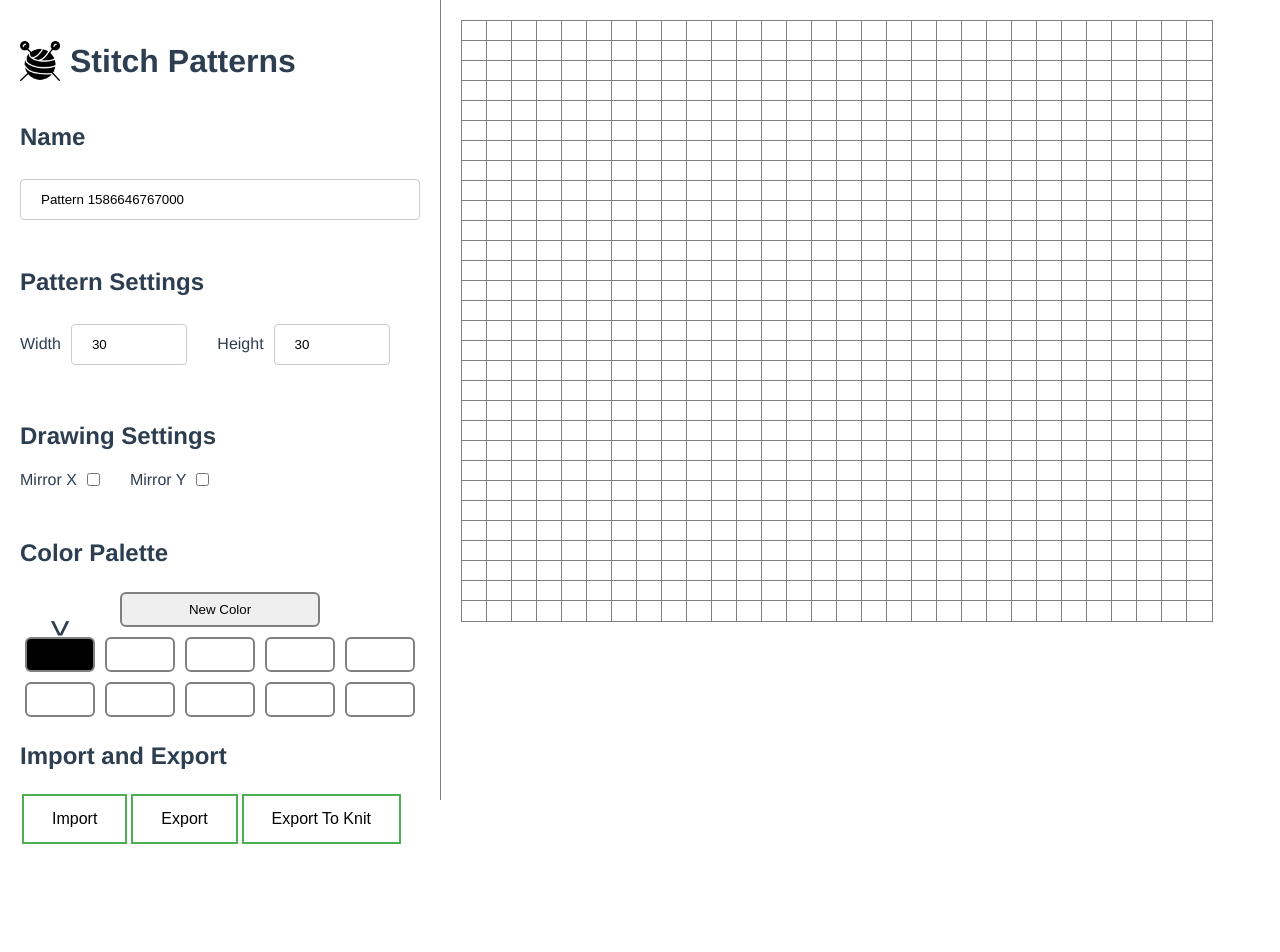
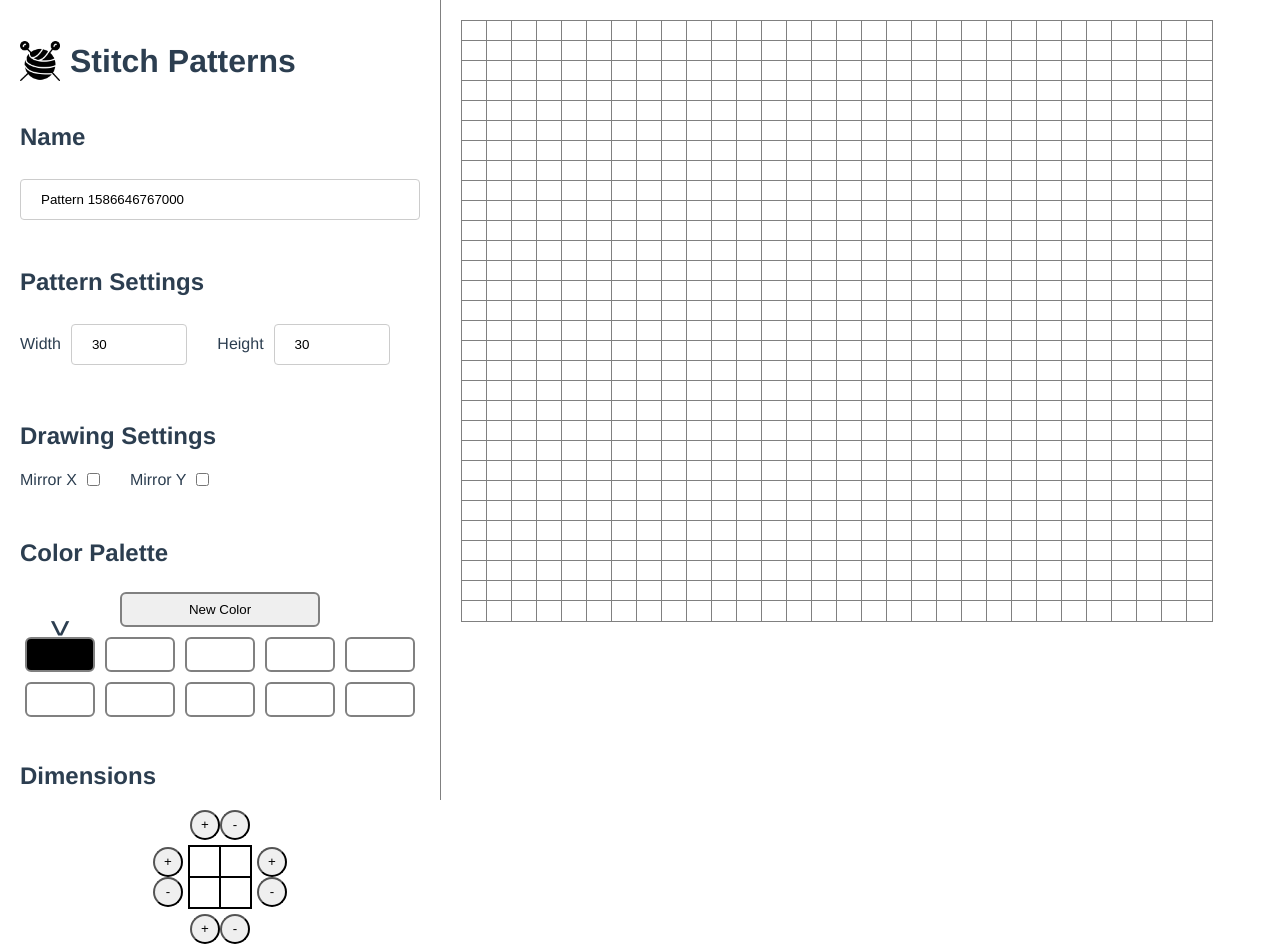
Before and after one commit to QuantumWarp/stitch-patterns, a Vue app: page / in a window 1280 px wide. Shown: the top 952 px of the page. Before the commit the page ends 848 px from the top, so only its background shows below. Built offline with nearby package versions, Linux system fonts and the light colour scheme.

Commit message:
Row addition and removal

```diff
--- a/src/components/GridControls.vue
+++ b/src/components/GridControls.vue
@@ -31,8 +31,12 @@
 
     <div class="controls">
       <h2>Color Palette</h2>
+      <ColorPalette />
+    </div>
 
-      <ColorPalette />
+    <div class="controls">
+      <h2>Dimensions</h2>
+      <RowColumnAdjuster />
     </div>
 
     <div>
@@ -51,11 +55,13 @@
 <script>
 import { mapActions, mapGetters } from 'vuex';
 import ColorPalette from '../controls/ColorPalette.vue';
+import RowColumnAdjuster from '../controls/RowColumnAdjuster.vue';
 import FileHelper from '../file-helper';
 
 export default {
   components: {
     ColorPalette,
+    RowColumnAdjuster,
   },
   data: () => ({
     name: `Pattern ${Date.now()}`,
--- a/src/components/GridPattern.vue
+++ b/src/components/GridPattern.vue
@@ -1,13 +1,18 @@
 <template>
   <div class="grid-pattern">
+    <div
+      class="render-area"
+      :style="gridStyle"
+    >
       <div
         v-for="point in pattern"
         :key="`${point.x}-${point.y}`"
         class="grid-square"
-      :style="getStyle(point)"
+        :style="getPointStyle(point)"
         @mousedown="colorPoint($event, point)"
         @mouseover="colorPoint($event, point)"
       />
+    </div>
   </div>
 </template>
 
@@ -22,12 +27,19 @@ export default {
   computed: {
     ...mapGetters([
       'pattern',
+      'bounds',
       'dimensions',
       'drawingSettings',
     ]),
+    gridStyle() {
+      return {
+        top: `${this.squareDimensions.height * -this.bounds.yMin}px`,
+        left: `${this.squareDimensions.width * -this.bounds.xMin}px`,
+      };
+    },
   },
   methods: {
-    getStyle(point) {
+    getPointStyle(point) {
       return {
         backgroundColor: point.color,
         top: `${this.squareDimensions.height * point.y}px`,
@@ -68,6 +80,9 @@ export default {
 .grid-pattern {
   position: relative;
 }
+.render-area {
+  position: absolute;
+}
 .grid-square {
   position: absolute;
   border: 1px solid grey;
--- /dev/null
+++ b/src/controls/RowColumnAdjuster.vue
@@ -0,0 +1,89 @@
+<template>
+  <div class="row-column-adjuster">
+    <div class="row-adjuster">
+      <button @click="adjust('top', 'add')">+</button>
+      <button @click="adjust('top', 'remove')">-</button>
+    </div>
+
+    <div class="column-adjusters">
+      <div class="column-adjuster">
+        <button @click="adjust('left', 'add')">+</button>
+        <button @click="adjust('left', 'remove')">-</button>
+      </div>
+
+      <div class="center"></div>
+
+      <div class="column-adjuster">
+        <button @click="adjust('right', 'add')">+</button>
+        <button @click="adjust('right', 'remove')">-</button>
+      </div>
+    </div>
+
+    <div class="row-adjuster">
+      <button @click="adjust('bottom', 'add')">+</button>
+      <button @click="adjust('bottom', 'remove')">-</button>
+    </div>
+  </div>
+</template>
+
+<script>
+import { mapActions } from 'vuex';
+
+export default {
+  methods: {
+    ...mapActions(['adjustDimensions']),
+    adjust(side, op) {
+      this.adjustDimensions({ side, op });
+    },
+  },
+};
+</script>
+
+<style scoped>
+.column-adjusters {
+  display: flex;
+  flex-direction: row;
+  justify-content: center;
+}
+.row-adjuster {
+  display: flex;
+  flex-direction: row;
+  justify-content: center;
+}
+.column-adjuster {
+  display: flex;
+  flex-direction: column;
+  justify-content: center;
+}
+button {
+  border-radius: 50%;
+  height: 30px;
+  width: 30px;
+  cursor: pointer;
+  outline: none;
+  user-select: none;
+}
+.center {
+  position: relative;
+  width: 60px;
+  height: 60px;
+  margin: 5px;
+  border: 2px solid black;
+}
+.center::before {
+  content: '';
+  position: absolute;
+  box-sizing: border-box;
+  left: calc(50% - 1px);
+  height: 100%;
+  border: 1px solid black;
+}
+.center::after {
+  content: '';
+  position: absolute;
+  box-sizing: border-box;
+  top: calc(50% - 1px);
+  width: 100%;
+  border: 1px solid black;
+}
+</style>
--- a/src/store.js
+++ b/src/store.js
@@ -25,10 +25,56 @@ const actions = {
 
     commit('setDrawingSettings', Object.assign(state.drawingSettings, drawingSettingsUpdate));
   },
+  adjustDimensions({ commit, getters }, { side, op }) {
+    let newPattern;
+
+    if (op === 'add') {
+      let additions = [];
+
+      switch (side) {
+        case 'left':
+          additions.length = getters.dimensions.height;
+          additions.fill(0);
+          additions = additions.map((val, index) => ({ x: getters.bounds.xMin - 1, y: getters.bounds.yMin + index }));
+          break;
+        case 'right':
+          additions.length = getters.dimensions.height;
+          additions.fill(0);
+          additions = additions.map((val, index) => ({ x: getters.bounds.xMax + 1, y: getters.bounds.yMin + index }));
+          break;
+        case 'top':
+          additions.length = getters.dimensions.width;
+          additions.fill(0);
+          additions = additions.map((val, index) => ({ x: getters.bounds.xMin + index, y: getters.bounds.yMin - 1 }));
+          break;
+        case 'bottom':
+          additions.length = getters.dimensions.width;
+          additions.fill(0);
+          additions = additions.map((val, index) => ({ x: getters.bounds.xMin + index, y: getters.bounds.yMax + 1 }));
+          break;
+      }
+      additions.forEach((point) => point.color = getters.drawingSettings.color);
+      newPattern = getters.pattern.concat(additions);
+    } else if (op === 'remove') {
+      switch (side) {
+        case 'left':
+          newPattern = getters.pattern.filter((point) => point.x !== getters.bounds.xMin);
+          break;
+        case 'right':
+          newPattern = getters.pattern.filter((point) => point.x !== getters.bounds.xMax);
+          break;
+        case 'top':
+          newPattern = getters.pattern.filter((point) => point.y !== getters.bounds.yMin);
+          break;
+        case 'bottom':
+          newPattern = getters.pattern.filter((point) => point.y !== getters.bounds.yMax);
+          break;
+      }
+    }
+    commit('setPattern', newPattern);
+  },
   updatePattern({ commit }, pattern) {
-    const height = Math.max(...pattern.map((point) => point.y)) + 1;
-    const width = Math.max(...pattern.map((point) => point.x)) + 1;
-    commit('setPattern', { pattern, width, height })
+    commit('setPattern', pattern)
   },
   resetPattern({ commit }, patternSettings) {
     if (patternSettings.width > 100) patternSettings.width = 100;
@@ -46,17 +92,15 @@ const actions = {
         });
       }
     }
-    commit('setPattern', { pattern, width: patternSettings.width, height: patternSettings.height })
+    commit('setPattern', pattern);
   },
 };
 
 const mutations = {
-  setPattern(state, { pattern, height, width }) {
+  setPattern(state, pattern) {
     state.pattern = pattern;
-    state.dimensions = { height, width };
   },
   setDrawingSettings(state, drawingSettings) {
-    drawingSettings.previousColor = state.drawingSettings.color;
     state.drawingSettings = drawingSettings;
   },
   addToColorPalette(state, colors) {
@@ -71,7 +115,22 @@ const getters = {
   colorPalette(state) { return state.colorPalette; },
   drawingSettings(state) { return state.drawingSettings; },
   pattern(state) { return state.pattern; },
-  dimensions(state) { return state.dimensions; },
+  bounds(state) {
+    const xPoints = state.pattern.map((point) => point.x);
+    const yPoints = state.pattern.map((point) => point.y);
+    return {
+      xMax: Math.max(...xPoints),
+      xMin: Math.min(...xPoints),
+      yMax: Math.max(...yPoints),
+      yMin: Math.min(...yPoints),
+    };
+  },
+  dimensions(state, getters) {
+    return {
+      height: getters.bounds.yMax - getters.bounds.yMin + 1,
+      width: getters.bounds.xMax - getters.bounds.xMin + 1,
+    };
+  },
 };
 
 export default new Vuex.Store({
```
Lines whose indentation alone changed are shown as unchanged.
